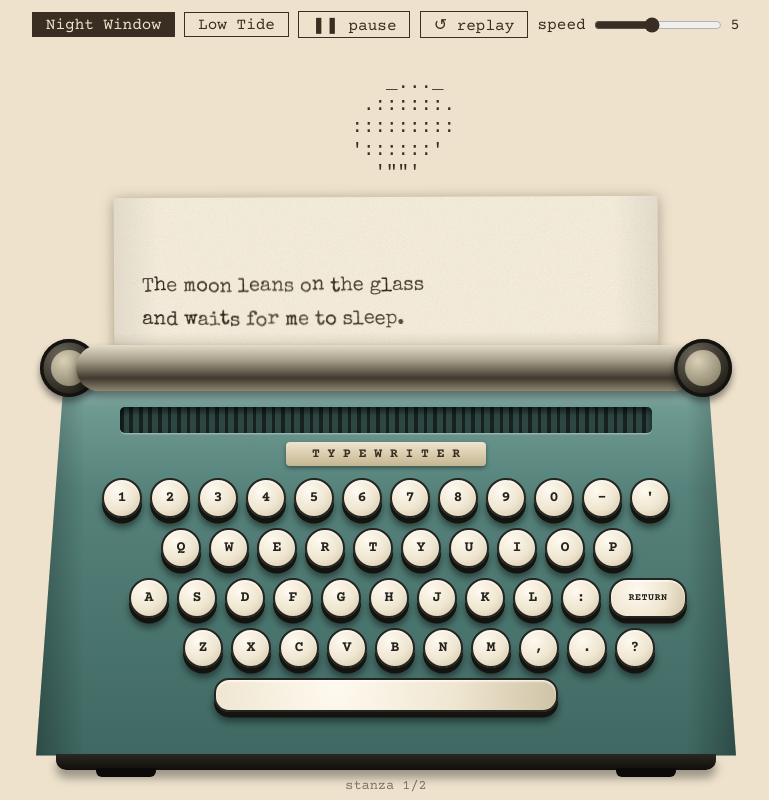
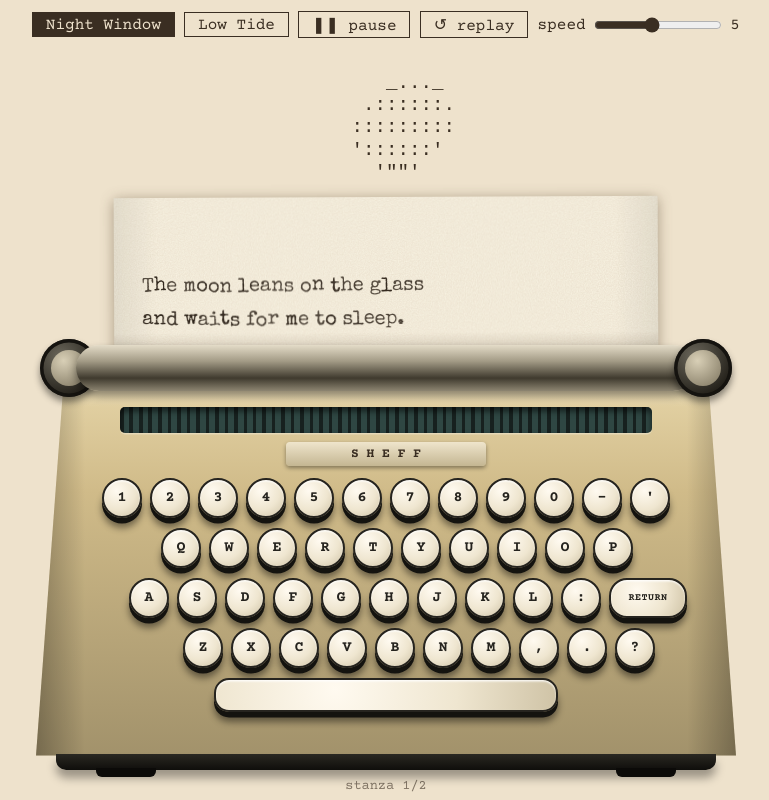
Before and after one commit to jefforee/asciiPoem, a React (Vite) app in the folder app/: page / in a window 1280 px wide. Shown: the whole page, without its empty margins (254-1023 px from the left). Built offline with nearby package versions, Linux system fonts and the light colour scheme.

Commit message:
Changed typewriter color from teal to beige

```diff
--- a/app/src/components/Typewriter.module.css
+++ b/app/src/components/Typewriter.module.css
@@ -54,7 +54,7 @@
   position: relative;
   padding: 3em 0 3.4em;
   clip-path: polygon(4% 0, 96% 0, 100% 100%, 0 100%);
-  background: linear-gradient(180deg, #78a39b 0, #55827a 30%, #3f6862 100%);
+  background: linear-gradient(180deg, #E6D5A8 0, #D0BB89 30%, #A2926B 100%);
 }
 
 .body::before {
--- a/app/src/components/Typewriter.tsx
+++ b/app/src/components/Typewriter.tsx
@@ -59,7 +59,7 @@ export default function Typewriter({ ch, tick, base }: Props) {
       <div className={styles.body}>
         <div className={styles.grille} />
         <div className={styles.plate}>
-          <span>T Y P E W R I T E R</span>
+          <span>S H E F F</span>
         </div>
         {ROWS.map((r, ri) => (
           <div
```
